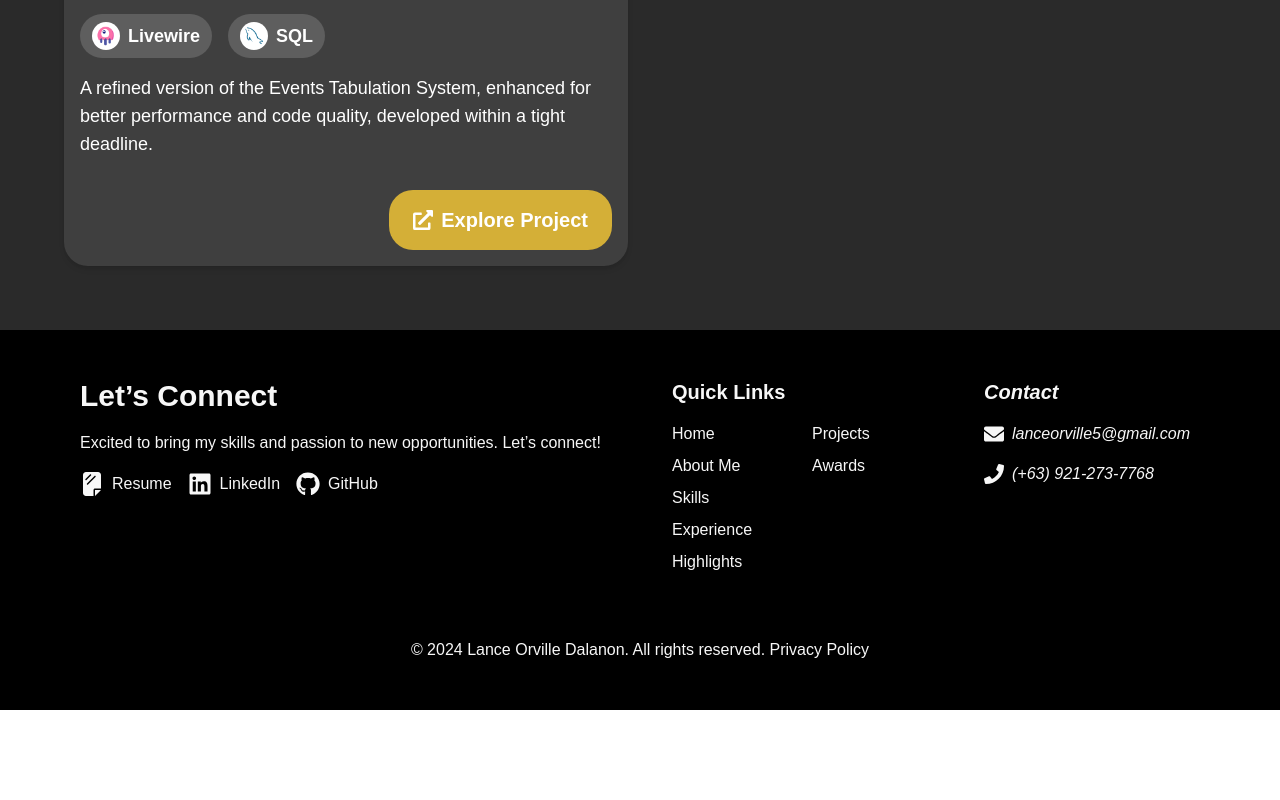
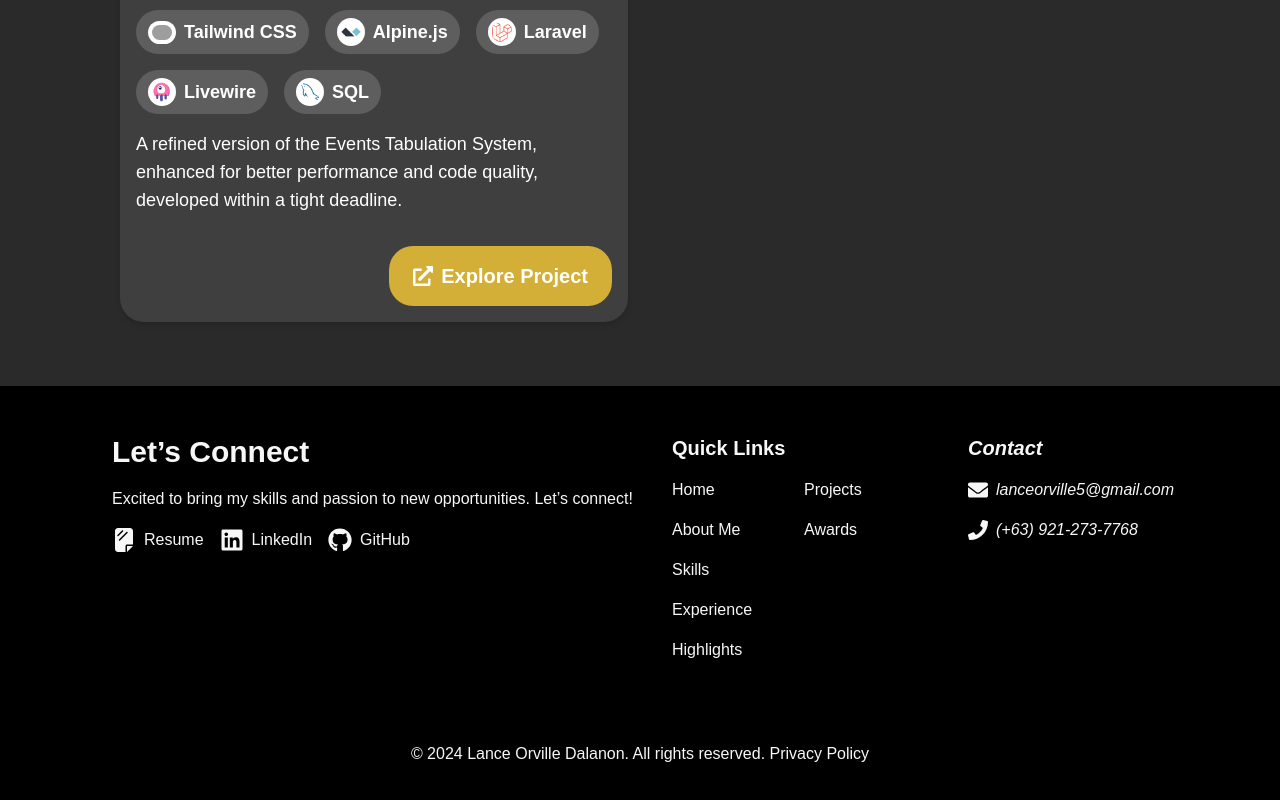
Before and after one commit to lancedalanon/my-portfolio, a Next.js app: page /projects in a window 1280 px wide. Shown: the part 2398-3198 px from the top of the page. Before the commit the page ends 3108 px from the top, so only its background shows below. Built offline with nearby package versions, Linux system fonts and the light colour scheme; grey boxes are pictures that could not be loaded.

Commit message:
Update experience and section padding and margin

```diff
--- a/app/awards/page.tsx
+++ b/app/awards/page.tsx
@@ -84,7 +84,7 @@ const Awards: React.FC = () => {
             <Metadata description={description} />
             <main>
                 <article>
-                    <section className={`min-h-screen flex flex-col items-center justify-start overflow-hidden bg-custom-800 ${selectedImage ? 'pointer-events-none' : ''}`}>
+                    <section className={`min-h-screen flex flex-col items-center justify-start overflow-hidden bg-custom-800 md:px-20 ${selectedImage ? 'pointer-events-none' : ''}`}>
                         <header>
                             <h1 className="text-3xl md:text-5xl text-center font-bold text-custom-100 mt-32 mx-6 uppercase">
                                 My Awards Showcase
@@ -94,7 +94,7 @@ const Awards: React.FC = () => {
                         {loading ? (
                             <Spinner /> // Show spinner while loading
                         ) : (
-                            <div className="grid grid-cols-1 md:grid-cols-3 gap-8 m-10 md:grid-flow-row-dense">
+                            <div className="grid grid-cols-1 md:grid-cols-3 gap-4 m-10 md:grid-flow-row-dense">
                                 {awardCards} {/* Render memoized award cards */}
                             </div>
                         )}
--- a/app/projects/page.tsx
+++ b/app/projects/page.tsx
@@ -109,7 +109,7 @@ const Projects: NextPage = () => {
         <Metadata description={description} />
         <main>
             <article>
-                <section id="projects" className="min-h-screen flex flex-col items-center justify-start overflow-hidden bg-custom-800">
+                <section id="projects" className="min-h-screen flex flex-col items-center justify-start overflow-hidden bg-custom-800 md:px-14">
                     <header>
                         <h1 className="text-3xl md:text-5xl text-center font-bold text-custom-100 mt-32 mx-6 uppercase">
                             Masterpieces in Digital Development
--- a/components/Footer.tsx
+++ b/components/Footer.tsx
@@ -40,8 +40,8 @@ const SocialLinks: React.FC = () => (
 
 // QuickLinks component for reusable quick access links
 const QuickLinks: React.FC = () => (
-    <ul className="grid grid-cols-1 md:grid-cols-2 gap-y-2">
-        <div className="space-y-2">
+    <ul className="grid grid-cols-1 md:grid-cols-2">
+        <div className="space-y-4 mb-4">
             <li>
                 <a href="/#home" className="hover:text-custom-200 transition-colors duration-300" aria-label="Go to Home">
                     Home
@@ -68,14 +68,14 @@ const QuickLinks: React.FC = () => (
                 </a>
             </li>
         </div>
-        <div className="space-y-2">
+        <div className="space-y-4">
             <li>
                 <Link href="/projects" className="text-custom-100 hover:text-custom-200 transition-colors duration-300" aria-label="Explore My Projects">
                     Projects
                 </Link>
             </li>
             <li>
-                <Link href="/awards" className="text-custom-100 hover:text-custom-200 transition-colors duration-300" aria-label="Explore My Projects">
+                <Link href="/awards" className="text-custom-100 hover:text-custom-200 transition-colors duration-300" aria-label="Explore My Awards">
                     Awards
                 </Link>
             </li>
@@ -87,7 +87,7 @@ const Footer: React.FC = () => {
     const currentYear = new Date().getFullYear(); // Get the current year dynamically
 
     return (
-        <footer className="bg-custom-900 text-custom-100 py-8 md:py-12">
+        <footer className="bg-custom-900 text-custom-100 py-8 md:px-8 md:py-12">
             <div className="grid grid-cols-1 md:grid-cols-[50%_25%_25%] gap-8 mx-8 md:mx-20">
 
                 {/* Let’s Connect Section */}
@@ -128,7 +128,7 @@ const Footer: React.FC = () => {
             </div>
 
             {/* Copyright Section */}
-            <div className="text-center mt-16">
+            <div className="text-center mt-16 mx-4">
                 <time dateTime={`${currentYear}-01-01`}>© {currentYear}</time> Lance Orville Dalanon. All rights reserved.
                 <Link href="/privacy-policy" className="hover:text-custom-200"> Privacy Policy</Link>
             </div>
--- a/components/Navbar.tsx
+++ b/components/Navbar.tsx
@@ -155,7 +155,7 @@ const Navbar: React.FC = () => {
     <header>
       <nav
         ref={navbarRef}
-        className={`bg-custom-900 fixed w-full z-20 shadow-lg transition-transform duration-300 ease-in-out px-8 ${
+        className={`bg-custom-900 fixed w-full z-20 shadow-lg transition-transform duration-300 ease-in-out px-8 pb-8 md:pb-0 ${
           visible ? "translate-y-0" : "-translate-y-full"
         }`}
       >
--- a/components/home/ExperienceSection.tsx
+++ b/components/home/ExperienceSection.tsx
@@ -60,7 +60,7 @@ const ExperienceSection: React.FC = () => {
     const isSmallScreen = useIsSmallScreen();
 
     return (
-        <section id="experience" className="px-5 py-14 bg-custom-700">
+        <section id="experience" className="min-h-screen flex flex-col items-center justify-center px-8 py-14 bg-custom-700">
             <h2 className="text-4xl md:text-5xl font-bold text-custom-100 text-center mb-10">
                 MY CAREER HIGHLIGHTS
             </h2>
--- a/components/home/HighlightsSection.tsx
+++ b/components/home/HighlightsSection.tsx
@@ -8,7 +8,7 @@ import projects from '@/public/projects.json';
 
 const HighlightsSection: React.FC = () => {
     return (
-        <section id="highlights" className="bg-custom-800 px-5 py-14">
+        <section id="highlights" className="min-h-screen flex flex-col items-center justify-center bg-custom-800 px-8 py-14">
             <header>
                 <h2 className="text-4xl md:text-5xl font-bold text-custom-100 text-center mb-10">
                     PROJECTS I’VE WORKED ON
--- a/components/home/HomeSection.tsx
+++ b/components/home/HomeSection.tsx
@@ -3,7 +3,7 @@ import Image from 'next/image';
 
 const HomeSection: React.FC = () => {
   return (
-    <section id="home" className="relative h-screen flex flex-col items-center justify-center text-center overflow-hidden">
+    <section id="home" className="relative min-h-screen flex flex-col items-center justify-center text-center overflow-hidden px-8">
       {/* Background Image */}
       <div className="absolute inset-0">
         <Image
--- a/components/home/SkillsSection.tsx
+++ b/components/home/SkillsSection.tsx
@@ -17,7 +17,7 @@ const skillIcons = {
 
 const SkillsSection: React.FC = () => {
   return (
-    <section id="skills" className="flex flex-col items-center justify-center text-center px-5 py-14 bg-custom-800 ">
+    <section id="skills" className="min-h-screen flex flex-col items-center justify-center text-center px-8 py-14 bg-custom-800 ">
      <header>
       <h2 className="text-4xl md:text-5xl font-bold text-custom-100 mb-10">
         WHAT I BRING TO THE TABLE
--- a/tailwind.config.ts
+++ b/tailwind.config.ts
@@ -22,36 +22,43 @@ const config: Config = {
           900: "#000000",
         },
         primary: {
-          DEFAULT: "#2d2f36",
-          light: "#45484f",
-          dark: "#1b1d22",
+          DEFAULT: "#2d2f36", // Neutral dark gray
+          light: "#45484f",   // Lighter gray
+          dark: "#1b1d22",    // Darker gray
         },
         secondary: {
-          DEFAULT: "#52575d",
-          light: "#6b7075",
-          dark: "#3a3f45",
+          DEFAULT: "#52575d",  // Lighter neutral gray
+          light: "#6b7075",    // Light gray
+          dark: "#3a3f45",     // Darker gray
         },
+        // Gold accents for calls to action
         accent: {
-          DEFAULT: "#D4AF37",
-          light: "#e1c16e",
-          dark: "#b38b2a",
+          DEFAULT: "#D4AF37",  // Gold (warm)
+          light: "#e1c16e",    // Light gold
+          dark: "#b38b2a",     // Darker gold
+        },
+        // Introduce teal for cool contrast
+        tertiary: {
+          DEFAULT: "#2CA5A5",  // Teal (cool contrast)
+          light: "#38cfd3",    // Light teal
+          dark: "#207070",     // Dark teal
         },
         warning: {
-          DEFAULT: "#F59E0B",
+          DEFAULT: "#F59E0B",  // Orange (warm warning)
           light: "#FBBF24",
           dark: "#D97706",
         },
         error: {
-          DEFAULT: "#EF4444",
+          DEFAULT: "#EF4444",  // Red for errors
           light: "#F87171",
           dark: "#B91C1C",
         },
         success: {
-          DEFAULT: "#10B981",
+          DEFAULT: "#10B981",  // Green for success
           light: "#34D399",
           dark: "#059669",
         },
-        background: "var(--background)",
+        background: "var(--background)",   // Using custom CSS variables
         foreground: "var(--foreground)",
       },
       scrollbar: {
```
Also changed, not shown: app/experiences/[slug]/page.tsx (+8 -1 lines), public/experiences.json (+13 -13 lines).
